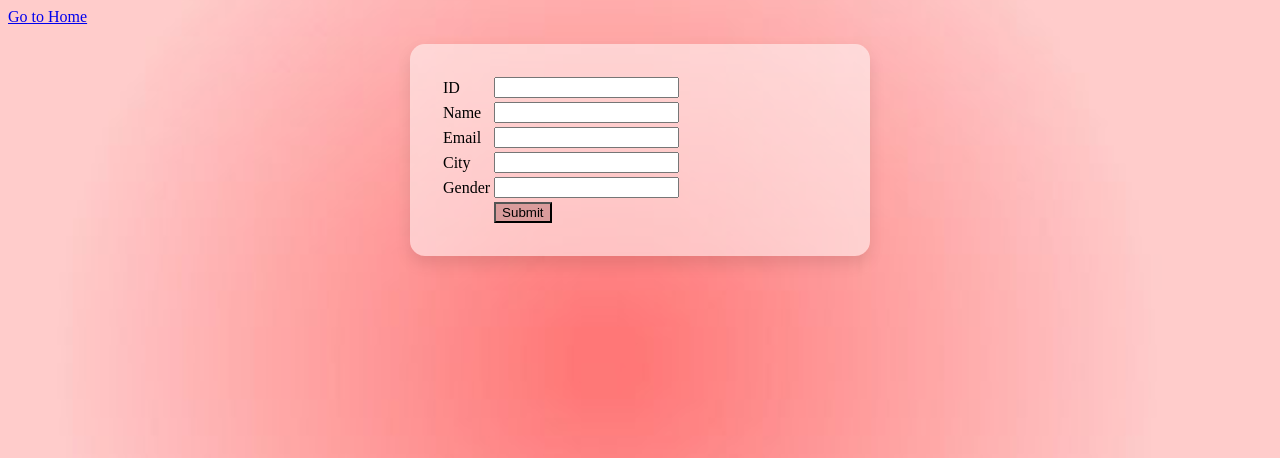
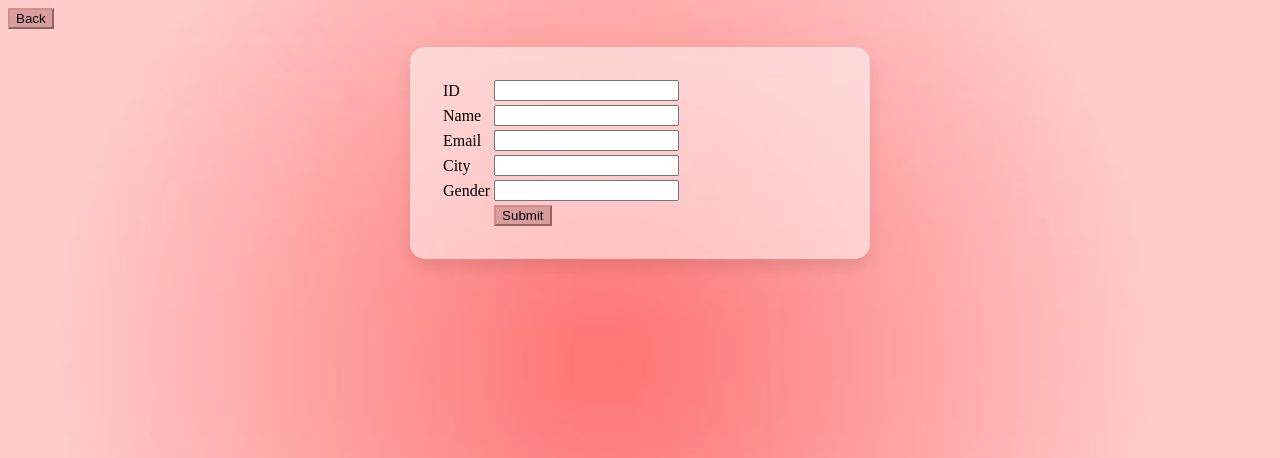
Before and after one commit to Princessbabik/ssip-database, a PHP site: page / in a window 1280 px wide. Shown: the top 458 px of the page. Run offline with PHP 8.4, Linux system fonts and the light colour scheme.

Commit message:
update style.css and index.php

```diff
--- a/index.php
+++ b/index.php
@@ -5,7 +5,7 @@
     <link href="style.css" rel="stylesheet">
 </head>
 <body>
-    <a href="home.html">Go to Home</a>
+    <button onclick="window.location.href='home.html'" class="btn btn-primary btn-block">Back</button>
     <br/><br/>
     <form action="index.php" method="post" name="form1">
         <div class="container">
@@ -48,7 +48,7 @@
         <div class="popup-box">
             <h2>Alert!</h2>
             <p>You're Added, Please click next to do the payment</p>
-            <button onclick="closePopup()">Okay</button>
+            <button onclick="closePopup()">Next</button>
         </div>
     </div>
 
--- a/style.css
+++ b/style.css
@@ -14,8 +14,7 @@ body {
     margin: auto;
 }
 
-.login-container button,
-input[type="submit"] {
+.login-container button,input[type="submit"] {
     background-color: #cc8b8bb6;
 }
 
@@ -42,5 +41,10 @@ input[type="submit"] {
 }
 
 .popup-box button {
-    background-color: #cc8b8b;
+    background-color: #cc8b8bb6;
 }
+
+.btn-primary {
+    background-color: #cc8b8bb6;
+    border-color: #cc8b8bb6;
+}
```
